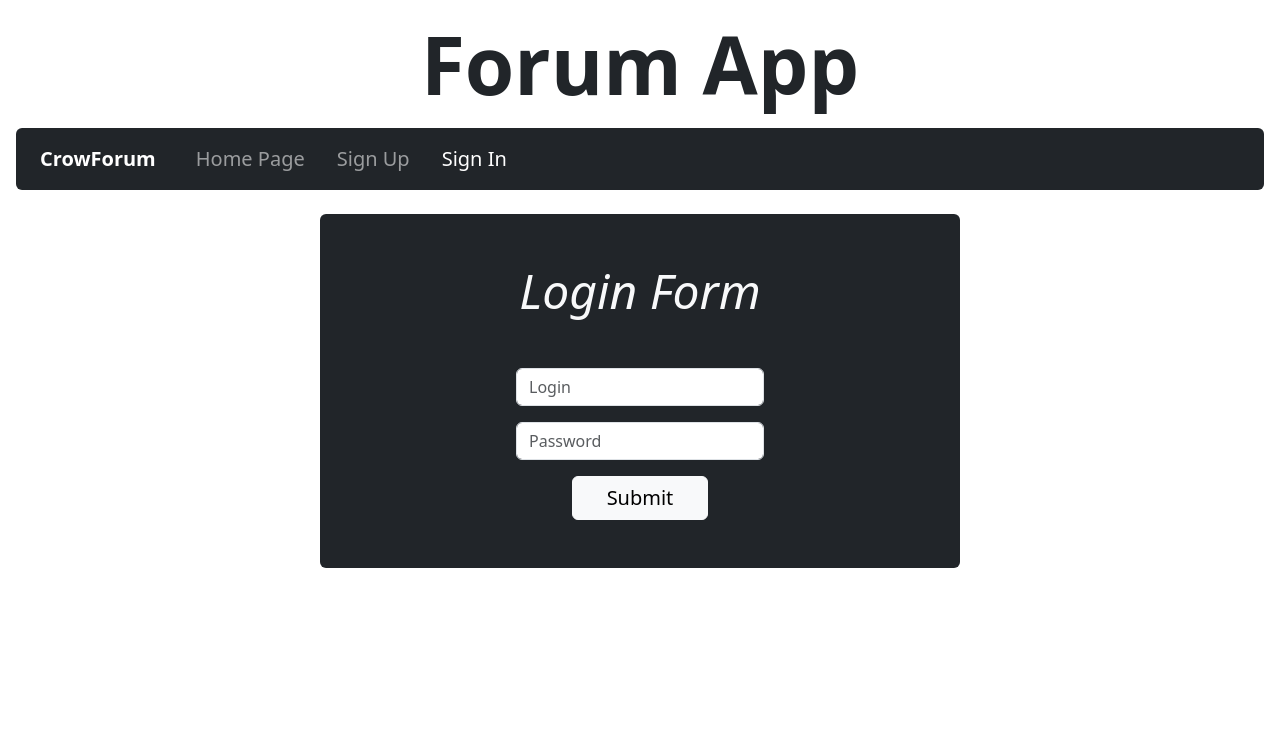
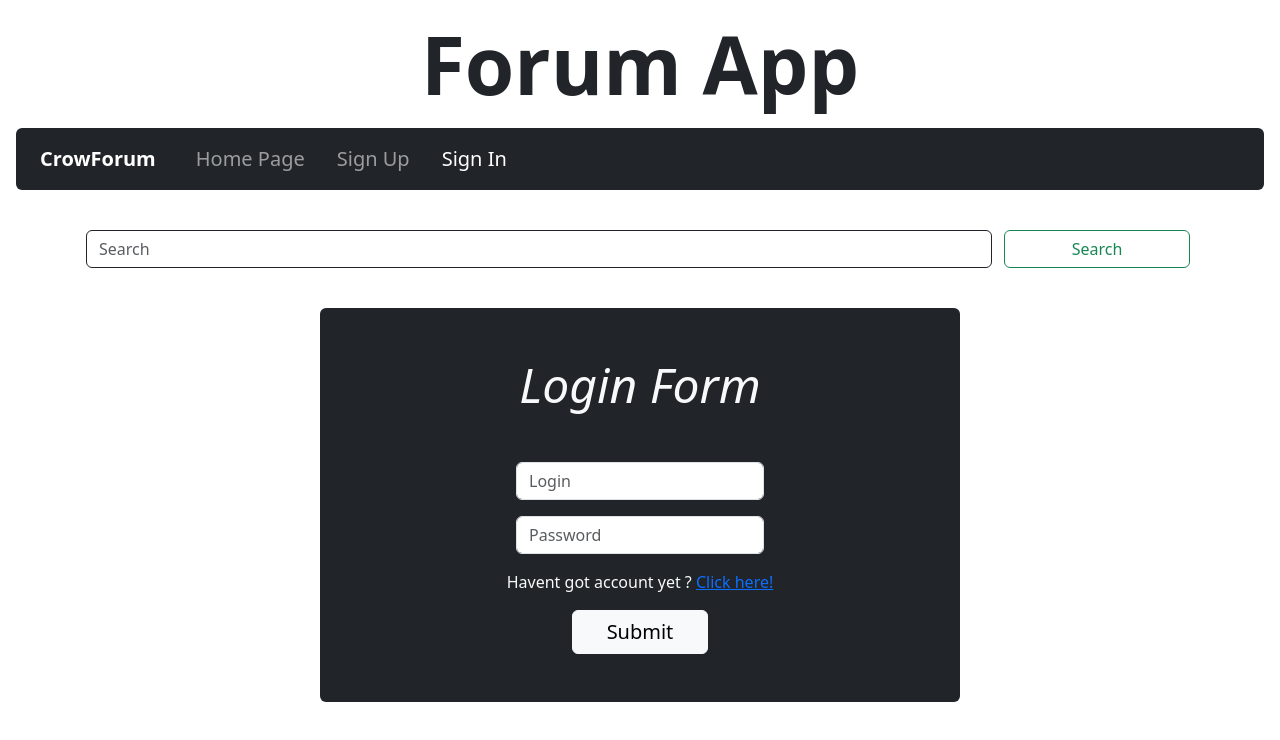
Before and after one commit to OskarProgrammer/ForumAppBootstrap, a React (Vite) app: page /login in a window 1280 px wide. Shown: the top 740 px of the page. Built offline with nearby package versions, Linux system fonts and the light colour scheme; data requests are answered from the project's data file.

Commit message:
Adding sign in and sign up functionality and also log out

```diff
--- a/data/db.json
+++ b/data/db.json
@@ -1,43 +1,28 @@
 {
+  "keyPhrase": {
+    "keyPhrase": ""
+  },
+  "currentUser": {
+    "personID": "",
+    "isLogged": false,
+    "isAdmin": false
+  },
   "posts": [
     {
-            "id":"222",
-            "title":"Pierwszy",
+      "id": "1",
+      "title": "Pierwszy",
       "shortText": "nothing",
-            "authorID": "22",
-            "authorName":"Oskar",
-            "mainText": "Dzisiaj cos zrobilem i postanowilem zadac pytanie"
-        },
-        {
-            "id":"1",
-            "title":"Pierwszy",
-            "shortText": "nothing",
-            "authorID": "22",
-            "authorName":"Oskar",
-            "mainText": "Dzisiaj cos zrobilem i postanowilem zadac pytanie"
-        },
-        {
-            "id":"222132",
-            "title":"s",
-            "shortText": "nothing",
-            "authorID": "22",
-            "authorName":"Oskar",
-            "mainText": "Dzisiaj cos zrobilem i postanowilem zadac pytanie"
-        },{
-            "id":"223122",
-            "title":"Pierwszy",
-            "shortText": "nothing",
-            "authorID": "22",
-            "authorName":"Oskar",
-            "mainText": "Dzisiaj cos zrobilem i postanowilem zadac pytanie"
-        },{
-            "id":"1213",
-            "title":"Pierwszy",
-            "shortText": "nothing",
-            "authorID": "22",
-            "authorName":"Oskar",
+      "authorID": "6fdea2a2-ca3d-47a5-ae24-6f19e0d1d07a",
+      "authorName": "Oskar",
       "mainText": "Dzisiaj cos zrobilem i postanowilem zadac pytanie"
     }
+  ],
+  "users": [
+    {
+      "id": "6fdea2a2-ca3d-47a5-ae24-6f19e0d1d07a",
+      "login": "Oskar",
+      "password": "root",
+      "isAdmin": false
+    }
   ]
-
 }
--- a/src/App.jsx
+++ b/src/App.jsx
@@ -6,24 +6,26 @@ import { createBrowserRouter, createRoutesFromElements, Route, RouterProvider }
 import 'bootstrap/dist/css/bootstrap.css';
 
 //layouts
-import { HomeLayout } from './layouts/HomeLayout'
+import { HomeLayout, homeLayoutLoader } from './layouts/HomeLayout'
 
 
 //pages
 import { MainPage, mainPageLoader } from './pages/MainPage'
-import { LoginPage } from "./pages/LoginPage"
-import { RegisterPage } from './pages/RegisterPage';
+import { loginAction, LoginPage } from "./pages/LoginPage"
+import { registerAction, RegisterPage } from './pages/RegisterPage';
 import { PostDetails, postDetailsLoader } from './pages/PostDetails';
 import { ErrorsPage } from './pages/ErrorsPage';
+import { logOutLoader, LogOutPage } from "./pages/LogOutPage"
 
 
 const router = createBrowserRouter(
   createRoutesFromElements(
-    <Route path="/" element={<HomeLayout/>} errorElement={<ErrorsPage/>}>
+    <Route path="/" element={<HomeLayout/>} loader={homeLayoutLoader} errorElement={<ErrorsPage/>}>
         <Route index loader={mainPageLoader} element={<MainPage/>}/>
-        <Route path="/login" element={<LoginPage/>}/>
-        <Route path="/register" element={<RegisterPage/>}/>
+        <Route path="/login"  element={<LoginPage/>} action={loginAction}/>
+        <Route path="/register" element={<RegisterPage/>} action={registerAction}/>
         <Route path="/posts/:id" loader={postDetailsLoader} element={<PostDetails/>}/>
+        <Route path="/logOut" loader={logOutLoader} element={<LogOutPage/>}/>
     </Route>
   )
 )
--- a/src/layouts/HomeLayout.jsx
+++ b/src/layouts/HomeLayout.jsx
@@ -1,9 +1,34 @@
-import { Link, NavLink, Outlet } from "react-router-dom"
+import { Form, Link, NavLink, Outlet, redirect, useLoaderData, useNavigate } from "react-router-dom"
+import { useEffect, useState } from "react"
+import { fetchFromEndpoint} from "../API functions/functions"
 import "bootstrap"
 import "./HomeLayout.css"
 
 
 export const HomeLayout = () => {
+    const [keyPhrase, setKeyPhrase] = useState("")
+    const currentUserData = useLoaderData()
+
+    const sendKeyPhrase = async () => {
+        const newKeyPhrase = {
+            "keyPhrase": keyPhrase
+        }
+
+        const requestOptions = {
+            method: "PUT",
+            headers: { "Content-Type": "application/json" },
+            body: JSON.stringify(newKeyPhrase)
+        }
+
+        try {
+            await fetch("http://localhost:3000/keyPhrase/",requestOptions)
+        }catch {
+            throw Error("Error during putting the data")
+        }
+        setKeyPhrase("")
+        return redirect(".")
+    }
+
 
     return (
         <div className="home-layout">
@@ -18,17 +43,35 @@ export const HomeLayout = () => {
                             <NavLink to="/" className="nav-link ms-3">Home Page</NavLink>
                         </li>
                         <li class="nav-item">
-                            <NavLink to="/register" className="nav-link ms-3">Sign Up</NavLink>
+                            {currentUserData.isLogged ? <Link to="/logOut" className="nav-link ms-3">Log out</Link> : <NavLink to="/register" className="nav-link ms-3">Sign Up</NavLink>}
                         </li>
                         <li class="nav-item">
-                            <NavLink to="/login" className="nav-link btn ms-3">Sign In</NavLink>
+                            {currentUserData.isLogged ? "" : <NavLink to="/login" className="nav-link ms-3">Sign In</NavLink>}
                         </li>
                     </ul>
                 </div>
             </nav>
+
+            <div className="container-lg mt-4 text-center text-light p-3">
+                    <Form class="form-inline row me-1" put="post" action={"/"}>
+                        <div class="col-lg-10 col-md-9 col-sm-10 me-sm-0">
+                            <input class="form-control border-dark" type="search" onChange={(e)=>{setKeyPhrase(e.target.value)}} value={keyPhrase} placeholder="Search" aria-label="Search"/>
+                        </div>
+
+                        <button class="btn btn-outline-success col-lg-2 col-md-3 col-sm-2" onClick={()=>{sendKeyPhrase()}}>Search</button>
+                    </Form>
+            </div>
+
+
             <main>
                 <Outlet/>
             </main>
         </div>
     )
 }
+
+export const homeLayoutLoader = async () => {
+    const currentUser = await fetchFromEndpoint("http://localhost:3000/currentUser")
+
+    return currentUser
+}
--- /dev/null
+++ b/src/pages/LogOutPage.jsx
@@ -0,0 +1,30 @@
+import { redirect, useLoaderData } from "react-router-dom"
+
+export const LogOutPage = () => {
+    const loaderData = useLoaderData()
+    redirect("/")
+
+    return(<></>)
+}
+
+export const logOutLoader = async () => {
+    const newCurrentUser = {
+        "personID": "",
+        "isLogged": false,
+        "isAdmin": false,
+    }
+
+    const requestOptions = {
+        method: "PUT",
+        headers: { "Content-Type": "application/json" },
+        body: JSON.stringify(newCurrentUser)
+    }
+
+    try {
+        await fetch ("http://localhost:3000/currentUser/", requestOptions)
+    }catch {
+        throw Error("Something was wrong with the request, please try again later")
+    }
+
+    return redirect("/")
+}
--- a/src/pages/LoginPage.jsx
+++ b/src/pages/LoginPage.jsx
@@ -1,19 +1,22 @@
-import { Form } from "react-router-dom"
+import { Form, Link, redirect, useActionData } from "react-router-dom"
+import { fetchFromEndpoint } from "../API functions/functions"
 
 export const LoginPage = () => {
-
+    const dataFromForm = useActionData()
 
     return (
         <div className="container col-lg-6 col-md-6 col-sm p-5 rounded pill bg-dark text-center mt-4 justify-content-center">
             <h1 className="fst-italic text-light display-5 mb-5">Login Form</h1>
-            <Form method="GET">
+            <Form method="POST" action="/login">
                 <div class="">
                     <div class="container col-sm col-md-10 col-lg-6 mb-3">
-                        <input type="text" class="form-control" placeholder="Login"/>
+                        <input type="text" class="form-control" name="login" placeholder="Login"/>
                     </div>
                     <div class="container col-sm col-md-10 col-lg-6 mb-3">
-                        <input type="text" class="form-control" placeholder="Password"/>
+                        <input type="password" class="form-control" name="password" placeholder="Password"/>
                     </div>
+                    <p class="text-light">Havent got account yet ? <Link to="/register">Click here!</Link> </p>
+                    {dataFromForm && dataFromForm.error && <p>{dataFromForm.error}</p>}
                     <button className="btn btn-light col-lg-3 col-md-5 col-sm-5 fs-5">
                         Submit
                     </button>
@@ -22,3 +25,47 @@ export const LoginPage = () => {
         </div>
     )
 }
+
+export const loginAction = async ({request}) => {
+    const data = await request.formData()
+    const login = data.get("login")
+    const password = data.get("password")
+
+    if (login == "" || password == "") {
+        return {error: "Login and password can not be null"}
+    }
+
+    const users = await fetchFromEndpoint("http://localhost:3000/users")
+    let isFound = false
+    let newCurrentUser = {}
+
+    users.map((user)=>{
+        if (user.login == login && user.password == password){
+            isFound = true
+            newCurrentUser = {
+                "personID": user.id,
+                "isLogged": true,
+                "isAdmin":user.isAdmin
+            }
+        }
+    })
+
+    if (!isFound) {
+        return {error: "Login or password is invalid"}
+    }
+
+    const requestOptions = {
+        method: "PUT",
+        headers: { "Content-Type": "application/json" },
+        body: JSON.stringify(newCurrentUser)
+    }
+
+    try {
+        await fetch("http://localhost:3000/currentUser/",requestOptions)
+    }catch{
+        return {error: "Something went wrong during uploading the data"}
+    }
+
+
+    return redirect("/")
+}
--- a/src/pages/MainPage.jsx
+++ b/src/pages/MainPage.jsx
@@ -1,24 +1,51 @@
-import { Link, useLoaderData } from "react-router-dom"
+import { Link, redirect, useLoaderData, useNavigate } from "react-router-dom"
 import {fetchFromEndpoint} from "../API functions/functions"
+import { useEffect, useState } from "react"
 
 export const MainPage = () => {
-    const posts = useLoaderData()
+    const [posts, keyPhrase] = useLoaderData()
+    const [postsInfo, setPostsInfo] = useState(posts)
+    const navigate = useNavigate()
+
+    useEffect(()=> {
+        const check = setTimeout(()=>{navigate(".")},1)
+        return () => {
+            clearTimeout(check)
+        }
+    }, [])
 
     return (
         <div className="container-small ms-4 me-4 p-3 mb-5 mt-5 justify-content-start bg-dark">
             <h1 className="display-3 text-light text-center fw-bold">Posts</h1>
             <div className="row">
-                {posts.map((post)=>(
-                    <div className="col-sm-4 mt-3 mb-3 col-md-4 col-lg-3">
+                {postsInfo.map((post)=>{
+                    if (keyPhrase === "" ){
+                        return(<div className="col-sm-4 mt-3 mb-3 col-md-4 col-lg-3">
                              <div class="card text-center">
                                 <div class="card-body">
                                     <h4 class="card-title">{post.title}</h4>
                                     <p class="card-text">{post.shortText}</p>
-                                <Link to={`/posts/${post.id}`} class="btn btn-dark">Read</Link>
+                                    <p>Author: {post.authorName}</p>
+                                    <Link to={`/posts/${post.id}`} className="btn btn-dark">Read</Link>
                                 </div>
                             </div>
+                        </div>)
+                    }else if (keyPhrase != "" && (keyPhrase == post.authorName || keyPhrase == post.authorID || keyPhrase == post.title)){
+                         return(<div className="col-sm-4 mt-3 mb-3 col-md-4 col-lg-3">
+                            <div class="card text-center">
+                                <div class="card-body">
+                                    <h4 class="card-title">{post.title}</h4>
+                                    <p class="card-text">{post.shortText}</p>
+                                    <p>Author: {post.authorName}</p>
+                                    <Link to={`/posts/${post.id}`} className="btn btn-dark">Read</Link>
                                 </div>
-                ))}
+                            </div>
+                        </div>)
+                    }else{
+                        return ""
+                    }
+
+                })}
 
             </div>
         </div>
@@ -26,7 +53,8 @@ export const MainPage = () => {
 }
 
 export const mainPageLoader = async() => {
-    const posts = fetchFromEndpoint("http://localhost:3000/posts")
+    const posts = await fetchFromEndpoint("http://localhost:3000/posts")
+    const {keyPhrase} = await fetchFromEndpoint("http://localhost:3000/keyPhrase/")
 
-    return posts
+    return [posts, keyPhrase]
 }
--- a/src/pages/RegisterPage.jsx
+++ b/src/pages/RegisterPage.jsx
@@ -1,20 +1,24 @@
-import { Form } from "react-router-dom"
+import { Form, Link, redirect, useActionData } from "react-router-dom"
 
 export const RegisterPage = () => {
+    const dataFromForm = useActionData()
+
     return (
         <div className="container col-lg-6 col-md-12 rounded pill bg-dark text-center mt-4 p-4 justify-content-center">
             <h1 className="fst-italic text-light display-5 mb-4">Register Form</h1>
-            <Form method="GET">
+            <Form method="POST" action="/register">
                 <div class="">
                     <div class="container col-lg-5 col-md-5 col-sm-5 mb-3">
-                        <input type="text" class="form-control" placeholder="Login"/>
+                        <input type="text" class="form-control" name="login" placeholder="Login"/>
                     </div>
                     <div class="container col-lg-5 col-md-5 col-sm-5 mb-3">
-                        <input type="text" class="form-control" placeholder="Password"/>
+                        <input type="password" class="form-control" name="password" placeholder="Password"/>
                     </div>
                     <div class="container col-lg-5 col-md-5 col-sm-5 mb-3">
-                        <input type="text" class="form-control" placeholder="Repeated Password"/>
+                        <input type="password" class="form-control" name="repeatedPassword" placeholder="Repeated Password"/>
                     </div>
+                    <p class="text-light">Have got account already ? <Link to="/login">Click here!</Link> </p>
+                    {dataFromForm && dataFromForm.error && <p>{dataFromForm.error}</p>}
                     <button className="btn btn-light col-3 col-sm-2">
                         Submit
                     </button>
@@ -23,3 +27,39 @@ export const RegisterPage = () => {
         </div>
     )
 }
+
+export const registerAction = async( {request} ) => {
+    const data = await request.formData()
+    const login = data.get("login")
+    const password = data.get("password")
+    const repeatedPassword = data.get("repeatedPassword")
+
+    if (login == "") {
+        return {error: "Login can not be null"}
+    }else if (password == "" || repeatedPassword == ""){
+        return {error: "Password and repeated password can not be null"}
+    }else if (password != repeatedPassword){
+        return {error: "Password and repeated password have to be the same"}
+    }
+
+    const newUser = {
+        id: crypto.randomUUID(),
+        login: login,
+        password: password,
+        isAdmin: false,
+    }
+
+    const requestOptions = {
+        method: "POST",
+        headers: { "Content-Type": "application/json" },
+        body: JSON.stringify(newUser)
+    }
+
+    try {
+        await fetch ("http://localhost:3000/users/", requestOptions)
+    }catch {
+        return {error: "Something was wrong with the request, please try again later"}
+    }
+
+    return redirect("/")
+}
```
Lines whose indentation alone changed are shown as unchanged.
